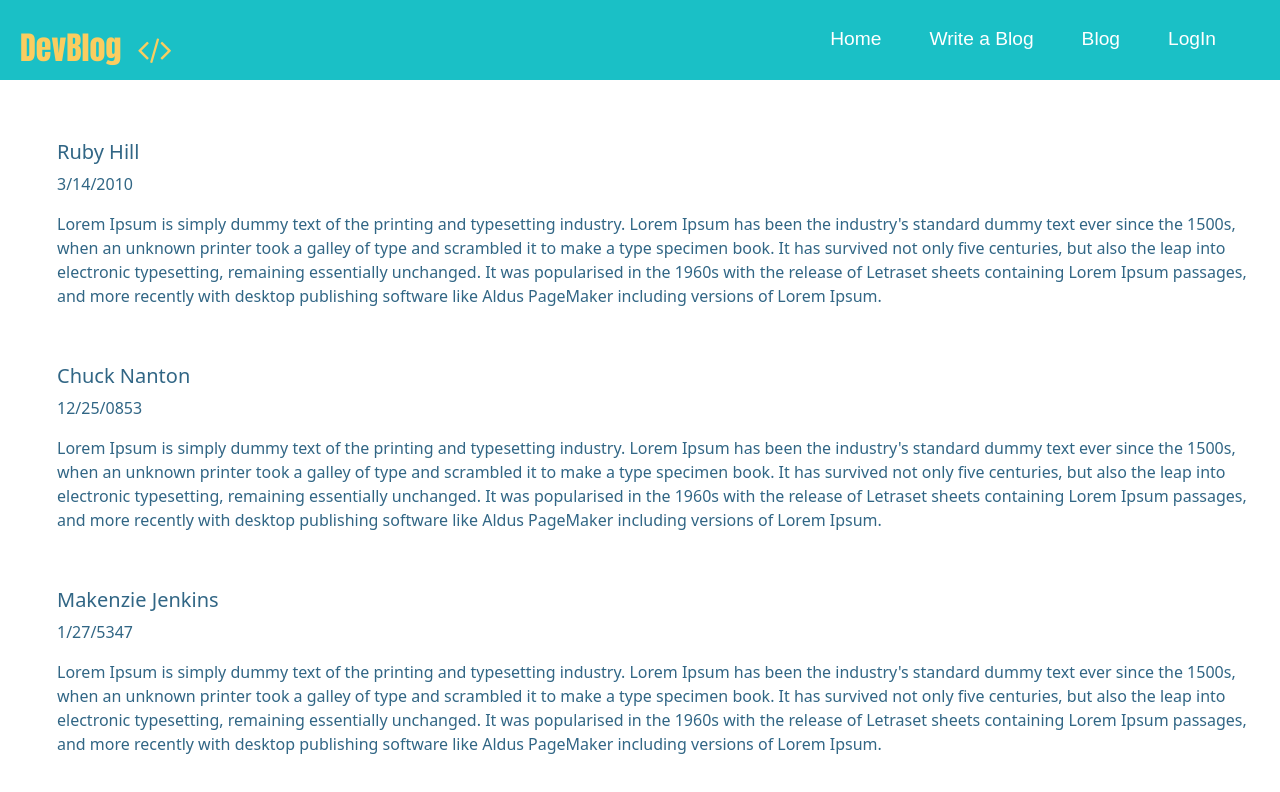
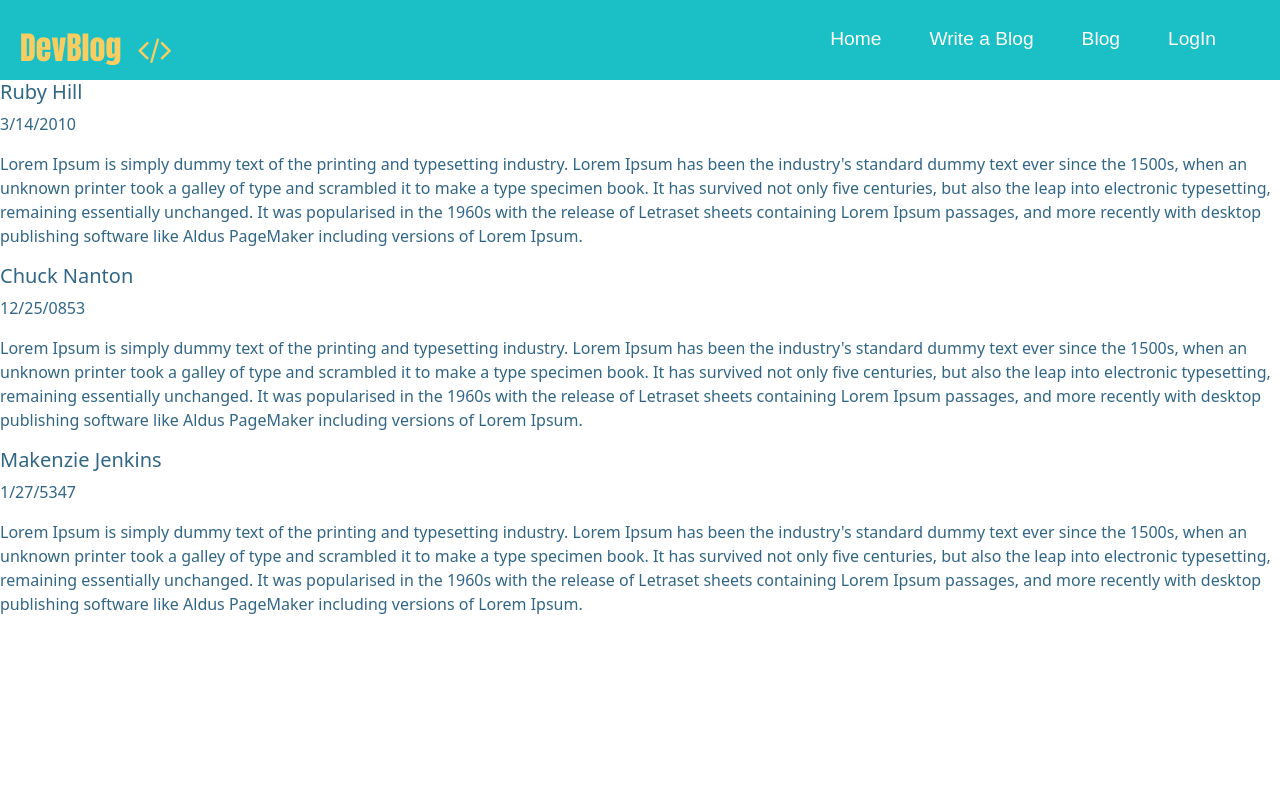
Before and after one commit to phillipAKhoza/devblog, a React (Create React App) app: page / in a window 1280 px wide. Shown: the top 792 px of the page. Built offline with nearby package versions, Linux system fonts and the light colour scheme.

Commit message:
add more styling

```diff
--- a/public/css/home.css
+++ b/public/css/home.css
@@ -3,17 +3,32 @@
     color: #316685;
     /* text-align: center; */
     /* font-size: calc(1.5rem + 2vw); */
-    margin-top: 20px;
-    padding: 20px;
+    /* margin-top: 20px;
+    padding: 20px; */
 
 
 }
 .home .blogs-container{
       text-decoration: none;
       list-style: none;
+      width: 100%;
+      padding: 0;
 
   }
 
-  .home .blogs-container li{
-    padding: 20px 5px;
-}
+.card {
+    margin: 20px 0;
+    box-shadow: 0 4px 8px 0 rgba(0, 0, 0, 0.2);
+    padding: 16px;
+    text-align: center;
+    background-color: #f1f1f1;
+  }
+  .user-interaction{
+    padding: 10px;
+  }
+
+  .user-interaction .fa{
+    padding: 0px 10px;
+    cursor: pointer;
+    font-size: 18px;
+  }
```
